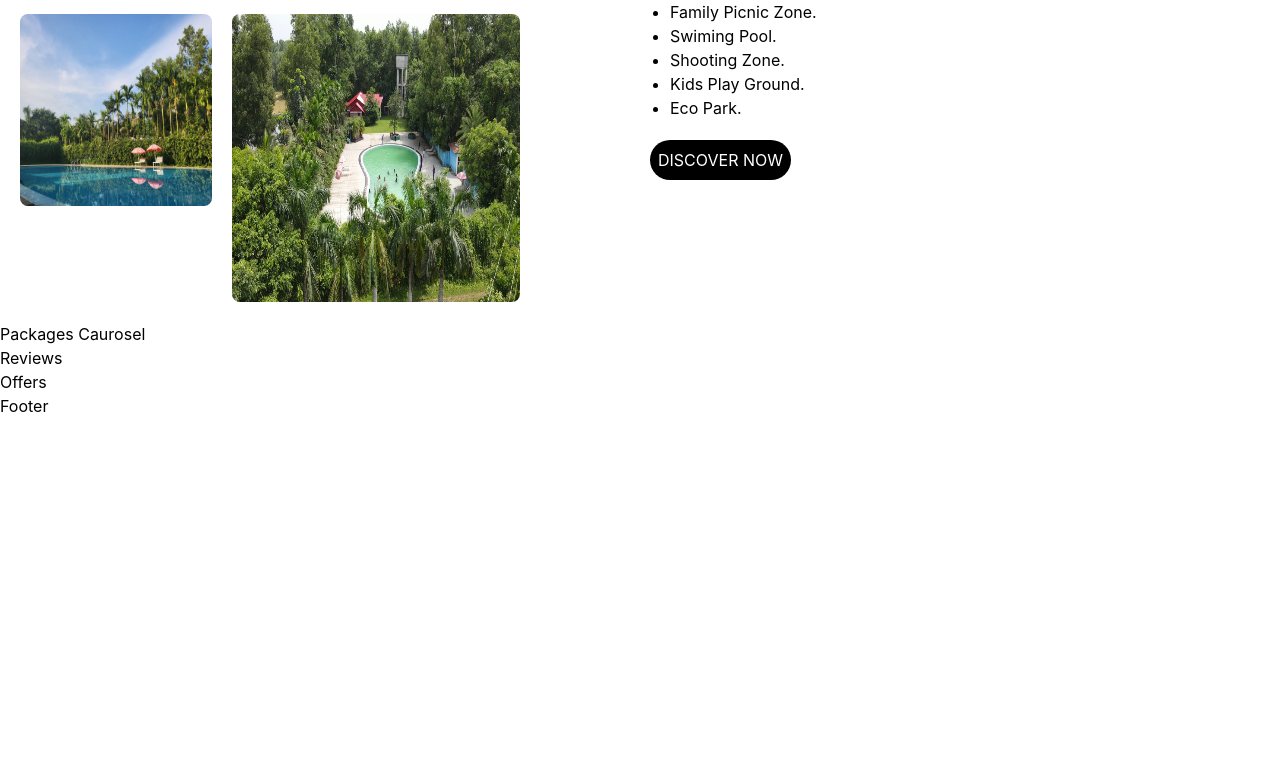
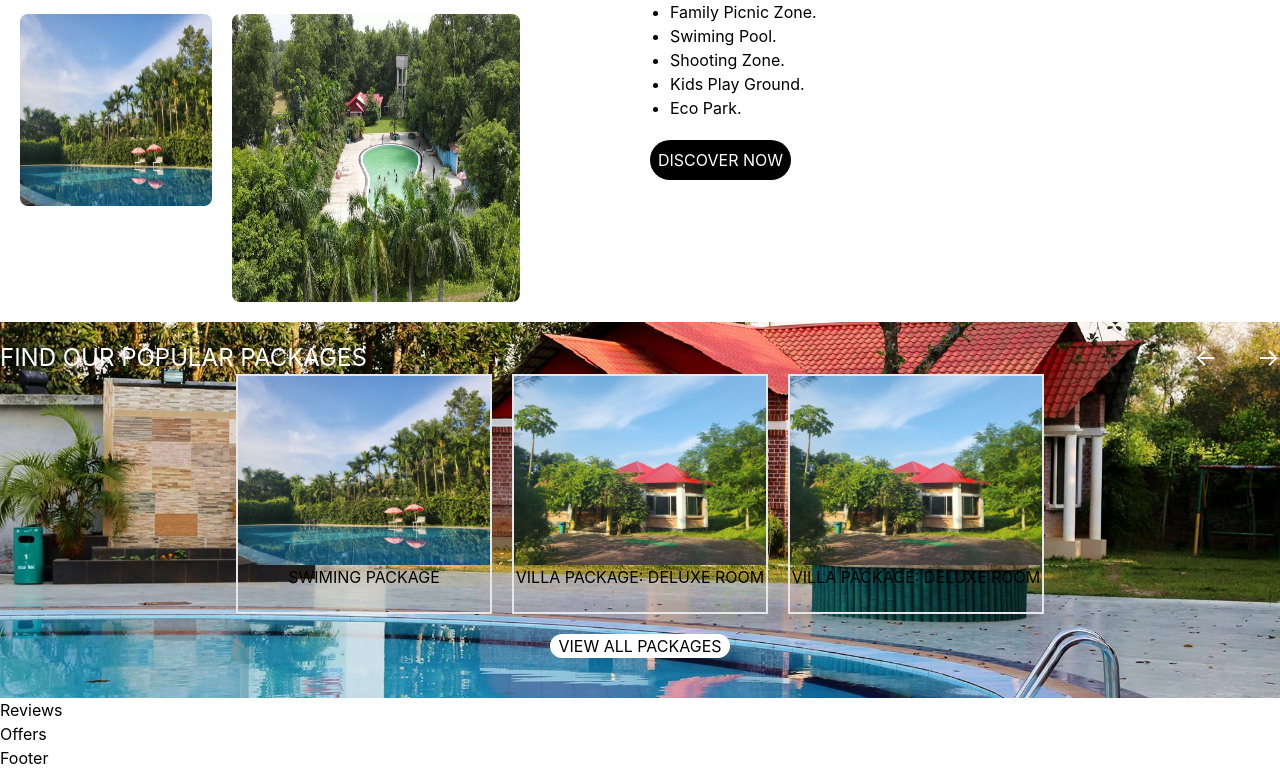
Before and after one commit to zobayertihan/Resort_Homepage, a React (Create React App) app: page / in a window 1280 px wide. Shown: the part 1358-2128 px from the top of the page. Before the commit the page ends 1776 px from the top, so only its background shows below. Built offline with nearby package versions, Linux system fonts and the light colour scheme.

Commit message:
Packages page structure added

```diff
--- a/src/App.js
+++ b/src/App.js
@@ -2,6 +2,7 @@ import './App.css';
 import Banner from './Pages/Banner';
 import Header from './Pages/Header';
 import Navbar from './Pages/Navbar';
+import Packages from './Pages/Packages';
 import Reserve from './Pages/Reserve';
 import Resort from './Pages/Resort';
 
@@ -13,7 +14,7 @@ function App() {
       <Banner></Banner>
       <Reserve></Reserve>
       <Resort></Resort>
-      <h1>Packages Caurosel</h1>
+      <Packages></Packages>
       <h1>Reviews</h1>
       <h1>Offers</h1>
       <h1>Footer</h1>
--- /dev/null
+++ b/src/Pages/Packages.js
@@ -0,0 +1,36 @@
+import React from 'react';
+import cottage from '../Assets/cot.jpg'
+import swiming from '../Assets/SP.jpg'
+
+const Packages = () => {
+    return (
+        <div className='bg-image py-5'>
+            <div className='flex justify-between items-center'>
+                <h1 className='text-white text-2xl'>FIND OUR POPULAR PACKAGES</h1>
+                <div className='flex gap-10'>
+                    <h1 className='text-white text-2xl'>{"<-"}</h1>
+                    <h1 className='text-white text-2xl'>{"->"}</h1>
+                </div>
+            </div>
+            <div className='flex gap-5 justify-center'>
+                <div className='h-60 w-64 border-2'>
+                    <img src={swiming} alt="" />
+                    <p className='text-center'>SWIMING PACKAGE</p>
+                </div>
+                <div className='h-60 w-64 border-2'>
+                    <img src={cottage} alt="" />
+                    <p className='text-center'>VILLA PACKAGE: DELUXE ROOM</p>
+                </div>
+                <div className='h-60 w-64 border-2'>
+                    <img src={cottage} alt="" />
+                    <p className='text-center'>VILLA PACKAGE: DELUXE ROOM</p>
+                </div>
+            </div>
+            <div className='flex items-center justify-center p-5'>
+                <button className='rounded-full bg-white text-black px-2'>VIEW ALL PACKAGES</button>
+            </div>
+        </div>
+    );
+};
+
+export default Packages;
```
